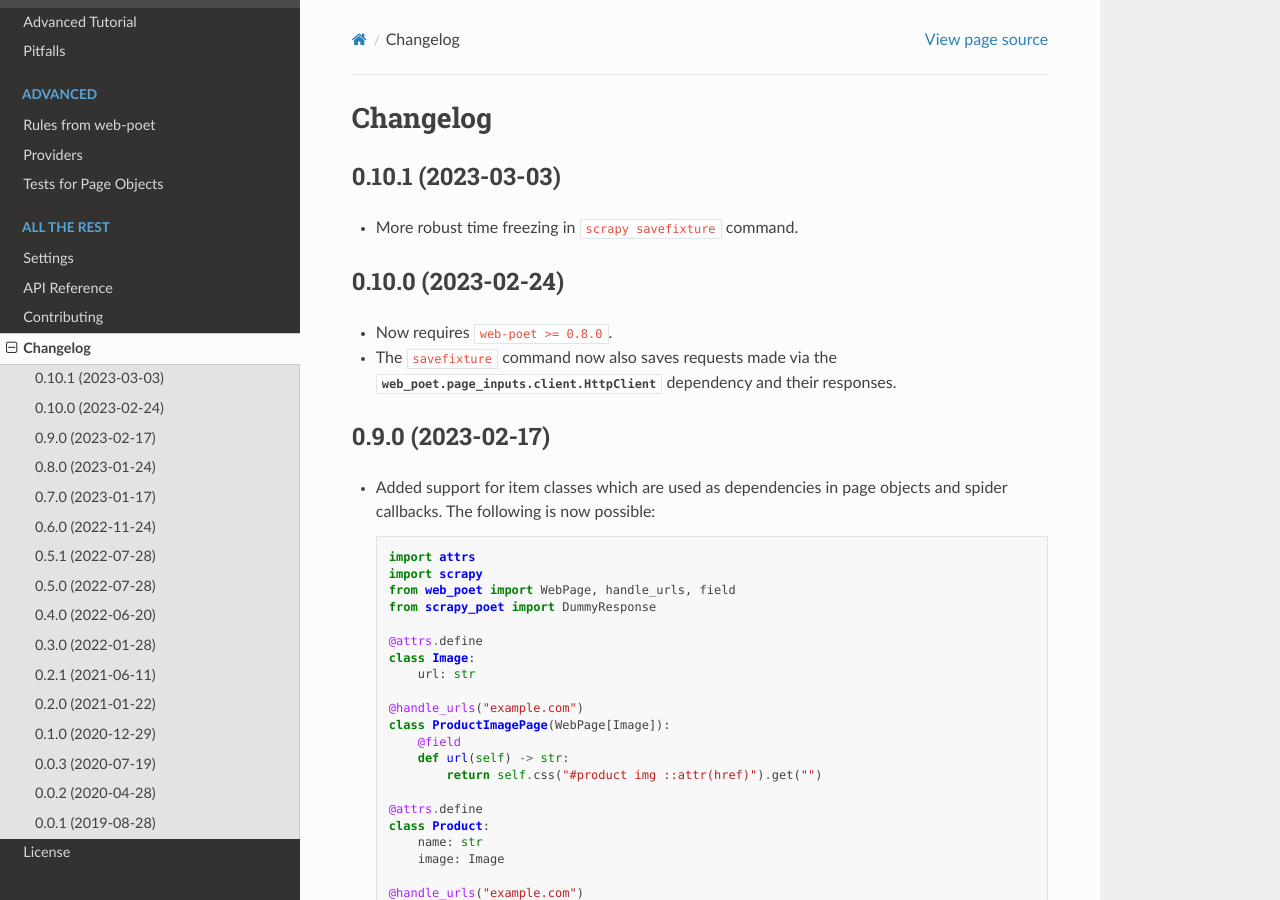
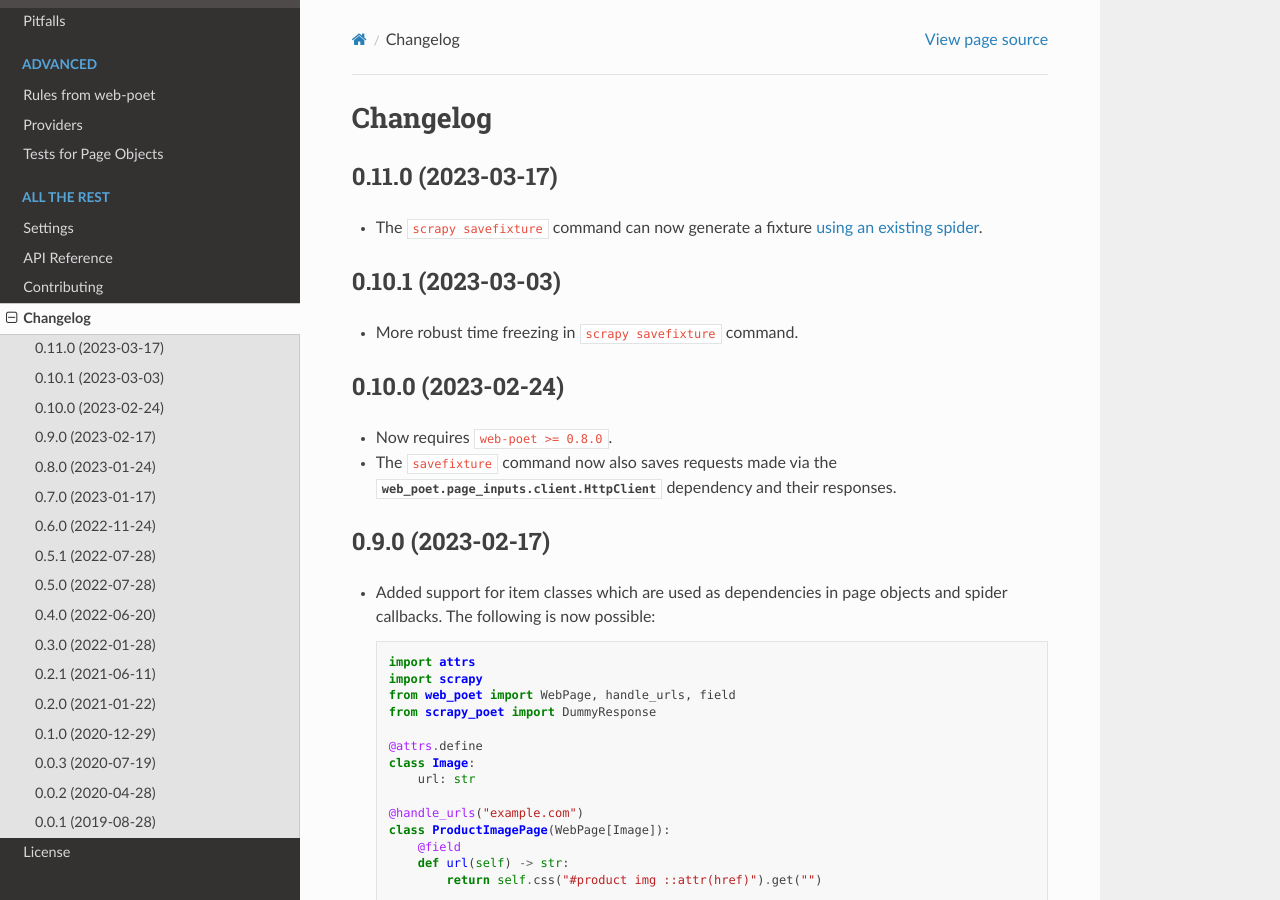
Before and after one commit to scrapinghub/scrapy-poet, a Sphinx documentation site: the page built from docs/changelog.rst, in a window 1280 px wide and 900 px high. Built offline with Sphinx 7.4.7 and the Read the Docs theme 2.0.0, drawn with Linux system fonts in a browser that asks for light colours; the version number could not be read and is left out.

Commit message:
Update the changelog for scrapy-poet 0.11.0 (#138)

```diff
--- a/CHANGELOG.rst
+++ b/CHANGELOG.rst
@@ -1,11 +1,19 @@
 =========
 Changelog
 =========
+
+0.11.0 (2023-03-17)
+-------------------
+
+* The ``scrapy savefixture`` command can now generate a fixture :ref:`using an
+  existing spider <fixture-spiders>`.
+
 
 0.10.1 (2023-03-03)
 -------------------
 
 * More robust time freezing in ``scrapy savefixture`` command.
+
 
 0.10.0 (2023-02-24)
 -------------------
--- a/docs/testing.rst
+++ b/docs/testing.rst
@@ -28,6 +28,9 @@ Handling time fields
 The tests generated by ``savefixture`` set the :ref:`frozen_time metadata value
 <web-poet:web-poet-testing-frozen_time>` to the time of the test creation.
 
+
+.. _fixture-spiders:
+
 Using spiders
 =============
 
```
